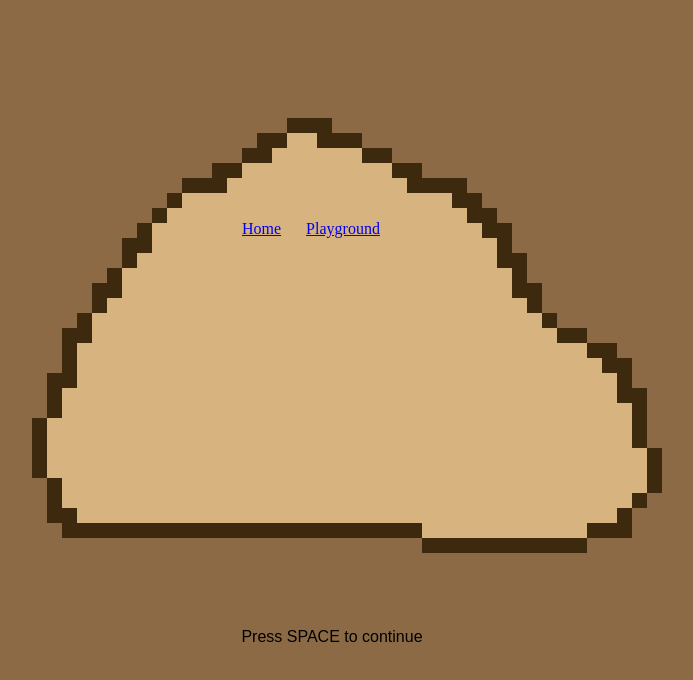
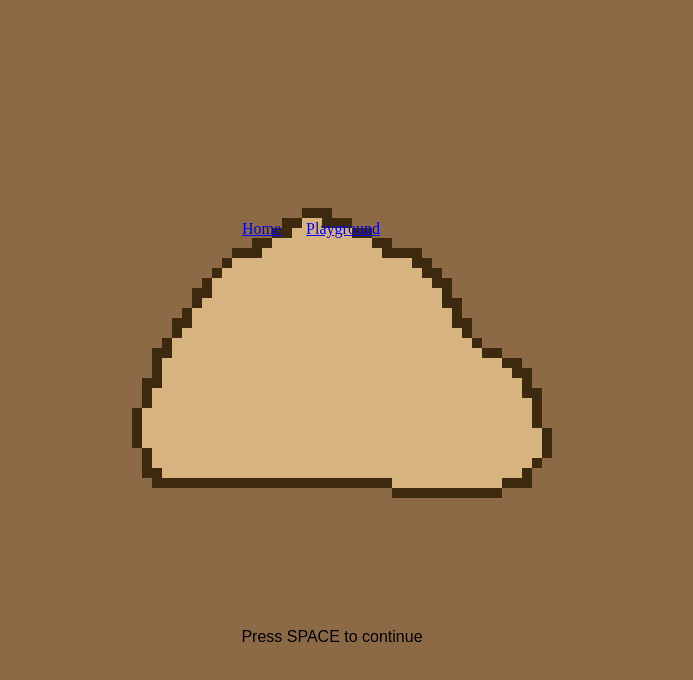
Before and after one commit to RhoddyRhoo/claytocode, a plain HTML site: page index.html in a window 1280 px wide. Shown: the whole page, without its empty margins (308-1001 px from the left). Drawn offline with Linux system fonts and the light colour scheme.

Commit message:
Add files via upload

```diff
--- a/styles.css
+++ b/styles.css
@@ -23,8 +23,6 @@ body {
     background-position: 0 0; /* sets which part of the image is showing, 0 start at the left, 0 start at the top, first frame */
 
     image-rendering: pixelated; /* keep the pixel art looking sharp */
-
-    transform: scale(1.5); /* zoom to appear 50% bigger */
 
     }
 
```
